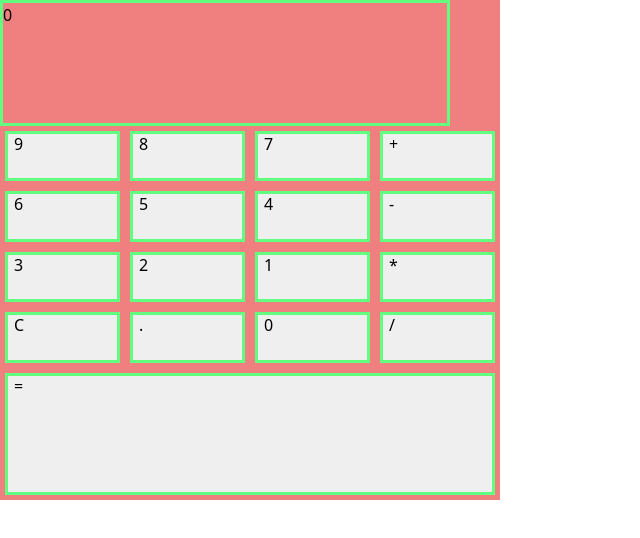
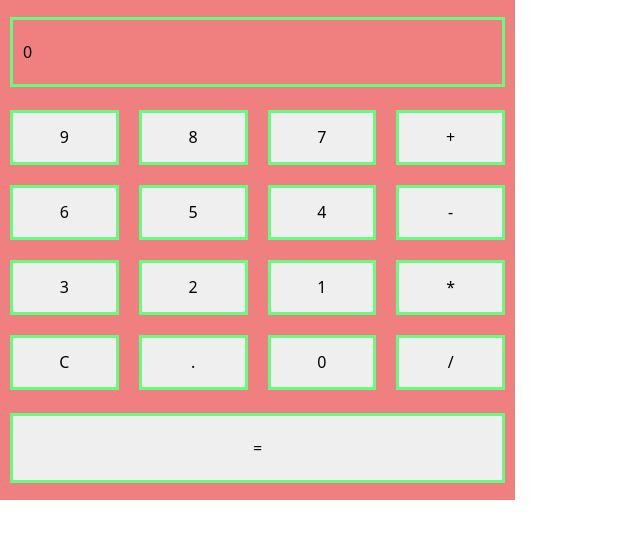
Before and after one commit to jonnycs/calculator, a plain HTML site: page index.html in a window 1280 px wide. Shown: the whole page, without its empty margins (0-640 px from the left). Drawn offline with nearby package versions, Linux system fonts and the light colour scheme.

Commit message:
Finalize calculator UI layout

```diff
--- a/index.html
+++ b/index.html
@@ -28,7 +28,7 @@
       <button class="calculator-button button-0">0</button>
       <button class="calculator-button button-divide">/</button>
       </div>
-    <button class="calculator-button button-equals">=</button>
+    <button id="equals-button" class="calculator-button button-equals">=</button>
   </div>
 <script src="script.js"></script>
 </body>
--- a/styles.css
+++ b/styles.css
@@ -27,23 +27,41 @@ img {
   background-color: lightcoral;
   display: flex;
   height: 500px;
-  width: 500px;
+  width: 515px;
   flex-wrap: wrap;
+  align-items: center;
+  justify-content: center;
 }
 
 .display {
   width: 450px;
   border: 3px solid #61fe7f;
+  height: 70px;
+  display: flex;
+  flex-grow: 1;
+  margin: 0 10px 0 10px;
+  align-items: center;
+  padding-left: 10px;
 }
 
 .button-pad {
   display: flex;
   flex-wrap: wrap;
+  margin-top: -20px;
 }
 
 .calculator-button {
-  margin: 5px;
+  margin: 10px;
   border: 3px solid #61fe7f;
   display: flex;
   flex: 1 1 20%;
+  height: 55px;
+  width: 20px;
+  justify-content: center;
+  align-items: center;
 }
+
+#equals-button {
+  margin: -20px 10px 0 10px;
+  height: 70px;
+}
```
